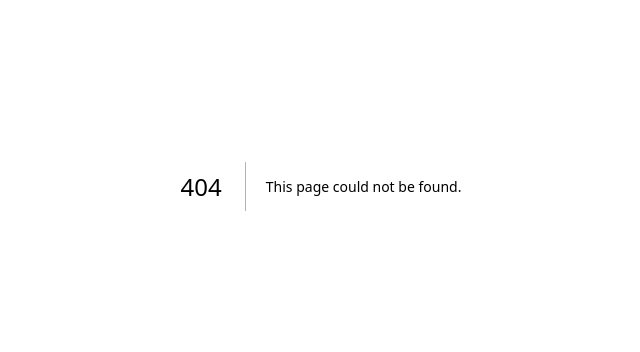
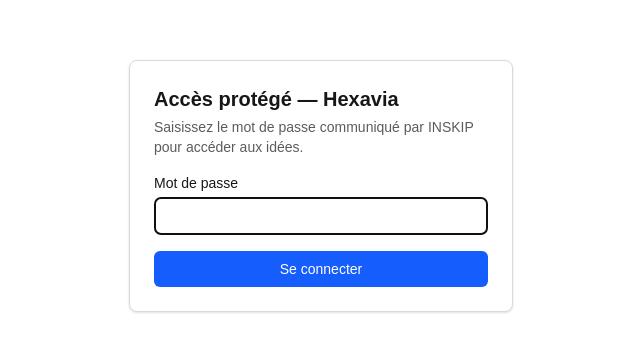
Before and after one commit to alandarryl/idea-triage, a Next.js app: page /login in a window 1280 px wide. Before the commit this address had no page. Shown: the part 214-566 px from the top of the page, without its empty margins (319-959 px from the left). Built offline with nearby package versions, Linux system fonts and the light colour scheme.

Commit message:
feat: protect app with shared password proxy and login page

```diff
--- /dev/null
+++ b/src/app/login/page.tsx
@@ -0,0 +1,74 @@
+import { cookies } from 'next/headers';
+import { redirect } from 'next/navigation';
+
+async function loginAction(formData: FormData) {
+  'use server';
+  const password = formData.get('password');
+  const expected = process.env.APP_PASSWORD;
+
+  if (!expected || password === expected) {
+    const cookieStore = await cookies();
+    cookieStore.set('idea_triage_auth', expected ?? '', {
+      httpOnly: true,
+      secure: process.env.NODE_ENV === 'production',
+      sameSite: 'lax',
+      path: '/',
+      maxAge: 60 * 60 * 24 * 7, // 7 jours
+    });
+    redirect('/');
+  }
+
+  redirect('/login?error=1');
+}
+
+export default async function LoginPage({
+  searchParams,
+}: {
+  searchParams: Promise<{ error?: string }>;
+}) {
+  const params = await searchParams;
+  const hasError = params.error === '1';
+
+  return (
+    <main className="flex min-h-screen items-center justify-center px-4">
+      <form
+        action={loginAction}
+        className="w-full max-w-sm space-y-4 rounded-lg border border-black/15 p-6 shadow-sm dark:border-white/20"
+      >
+        <div>
+          <h1 className="text-xl font-semibold">Accès protégé — Hexavia</h1>
+          <p className="mt-1 text-sm opacity-70">
+            Saisissez le mot de passe communiqué par INSKIP pour accéder aux idées.
+          </p>
+        </div>
+
+        <div>
+          <label htmlFor="password" className="block text-sm font-medium">
+            Mot de passe
+          </label>
+          <input
+            id="password"
+            name="password"
+            type="password"
+            required
+            autoFocus
+            className="mt-1 w-full rounded-md border border-black/20 bg-transparent px-3 py-2 text-sm dark:border-white/25"
+          />
+        </div>
+
+        {hasError && (
+          <p className="text-sm text-red-600 dark:text-red-400">
+            Mot de passe incorrect. Réessayez.
+          </p>
+        )}
+
+        <button
+          type="submit"
+          className="w-full rounded-md bg-blue-600 px-4 py-2 text-sm font-medium text-white hover:bg-blue-700"
+        >
+          Se connecter
+        </button>
+      </form>
+    </main>
+  );
+}
--- a/src/app/page.tsx
+++ b/src/app/page.tsx
@@ -2,12 +2,18 @@ import { Suspense } from 'react';
 import { getIdeasWithScores } from '@/lib/ideas';
 import { IdeasTable } from '@/components/IdeasTable';
 import { ImportButton } from '@/components/ImportButton';
+import { ShortlistExportButton } from '@/components/ShortlistExportButton';
 
-// Composant serveur : lit les idées à chaque requête.
-// Il doit être entouré d'un <Suspense> (règle de Cache Components).
 async function IdeasSection() {
   const ideas = await getIdeasWithScores();
-  return <IdeasTable ideas={ideas} />;
+  return (
+    <div className="space-y-6">
+      <div className="flex justify-end">
+        <ShortlistExportButton items={ideas} />
+      </div>
+      <IdeasTable ideas={ideas} />
+    </div>
+  );
 }
 
 export default function Home() {
--- /dev/null
+++ b/src/proxy.ts
@@ -0,0 +1,41 @@
+import { NextResponse } from 'next/server';
+import type { NextRequest } from 'next/server';
+
+export function proxy(request: NextRequest) {
+  const appPassword = process.env.APP_PASSWORD;
+
+  // Si APP_PASSWORD n'est pas configuré, on laisse passer (pratique en local si non défini)
+  if (!appPassword) {
+    return NextResponse.next();
+  }
+
+  const { pathname } = request.nextUrl;
+
+  // On laisse passer la page de connexion et les fichiers techniques Next.js
+  if (
+    pathname === '/login' ||
+    pathname.startsWith('/_next') ||
+    pathname === '/favicon.ico'
+  ) {
+    return NextResponse.next();
+  }
+
+  const authCookie = request.cookies.get('idea_triage_auth')?.value;
+
+  if (authCookie === appPassword) {
+    return NextResponse.next();
+  }
+
+  // Pour les routes API, on renvoie une erreur 401 JSON
+  if (pathname.startsWith('/api/')) {
+    return NextResponse.json({ error: 'Non autorisé' }, { status: 401 });
+  }
+
+  // Sinon on redirige vers la page de connexion
+  const loginUrl = new URL('/login', request.url);
+  return NextResponse.redirect(loginUrl);
+}
+
+export const config = {
+  matcher: ['/((?!_next/static|_next/image|favicon.ico).*)'],
+};
```
Also changed, not shown: 1 other file (tests, documents, lock files or other folders).
